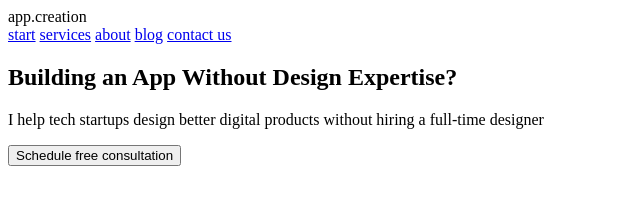
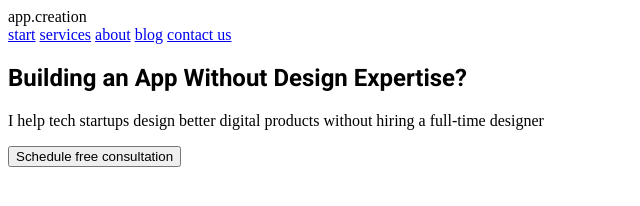
Before and after one commit to WebHeroSchool/intensive-liacats, a plain HTML site: page index.html in a window 1280 px wide. Shown: the whole page, without its empty margins (0-640 px from the left). Drawn offline with Linux system fonts and the light colour scheme.

Commit message:
Подключение стилей и шрифтов к сайту
Создан файл style.css, в нем прописаны стили для класса title. Подключены файл со стилями и шрифт для сайта в файле index.html, а также добавлен класс title для заголовка h1.

```diff
--- a/index.html
+++ b/index.html
@@ -4,6 +4,9 @@
 <head>
      <meta charset="utf-8">
      <title>app.creation</title>
+     <link rel="stylesheet" href="styles.css">
+     <link rel="preconnect" href="https://fonts.gstatic.com">
+     <link href="https://fonts.googleapis.com/css2?family=Roboto:wght@700&display=swap" rel="stylesheet">
 </head>
 
 <body>
@@ -19,7 +22,7 @@
      </header>
      <section>
           <main>
-               <h1>Building an App Without Design Expertise?</h1>
+               <h1 class="title">Building an App Without Design Expertise?</h1>
                <p>I help tech startups design better digital products without hiring a full-time designer</p>
                <button>Schedule free consultation</button>
           </main>
--- /dev/null
+++ b/styles.css
@@ -0,0 +1,3 @@
+.title {
+    font-family: Roboto;
+}
```
